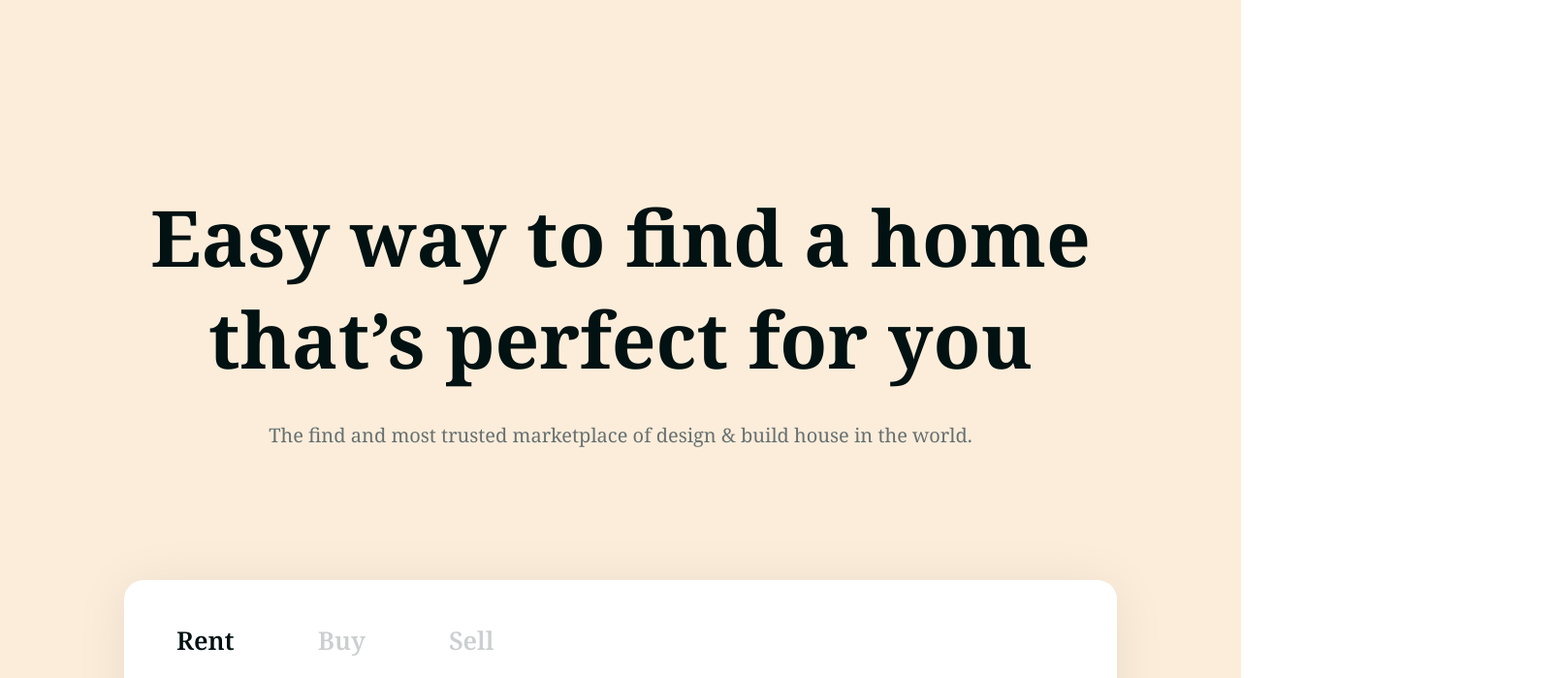
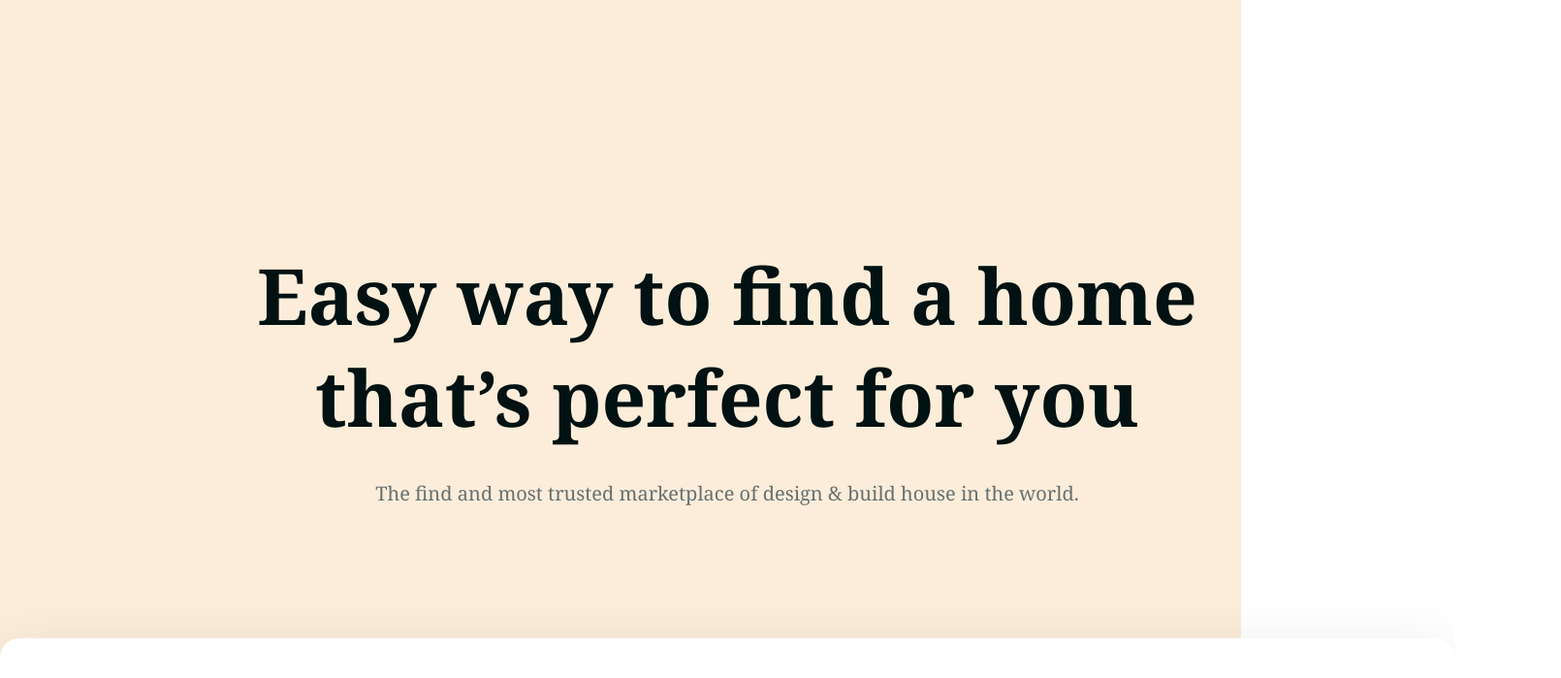
Before and after one commit to Muhammadyusufdevloper/takrorlash, a plain HTML site: page index.html in a window 1280 px wide. Shown: the part 115-814 px from the top of the page at 97% size, 1610 px wide, since content can reach past the window. Drawn offline with Linux system fonts and the light colour scheme.

Commit message:
first commit

```diff
--- a/css/steyl.css
+++ b/css/steyl.css
@@ -10,8 +10,9 @@ body{
     font-family: 'Noto Serif', serif;
 }
 .container {
-    width: 80%;
+    width: 1500px;
     margin: 0 auto;
+    padding: 20px 0;
 }
 /* HEADER */
 header{
@@ -277,6 +278,10 @@ hr{
     gap: 128px;
     margin-bottom: 200px;
 }
+.properties__wrapper__center-part__right-part{
+   width: 700px;
+
+}
 .properties__wrapper__center-part__left-wrapper__title {
     margin-bottom: 32px;
     color: var(--Black, #021112);
```
